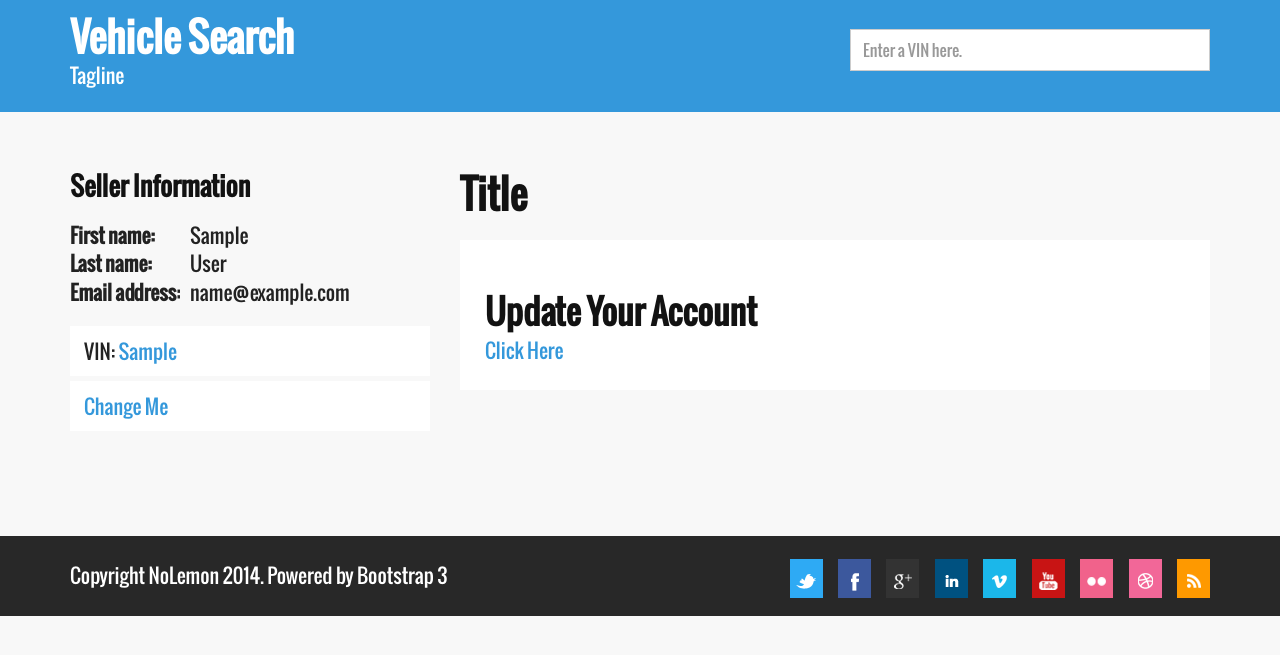
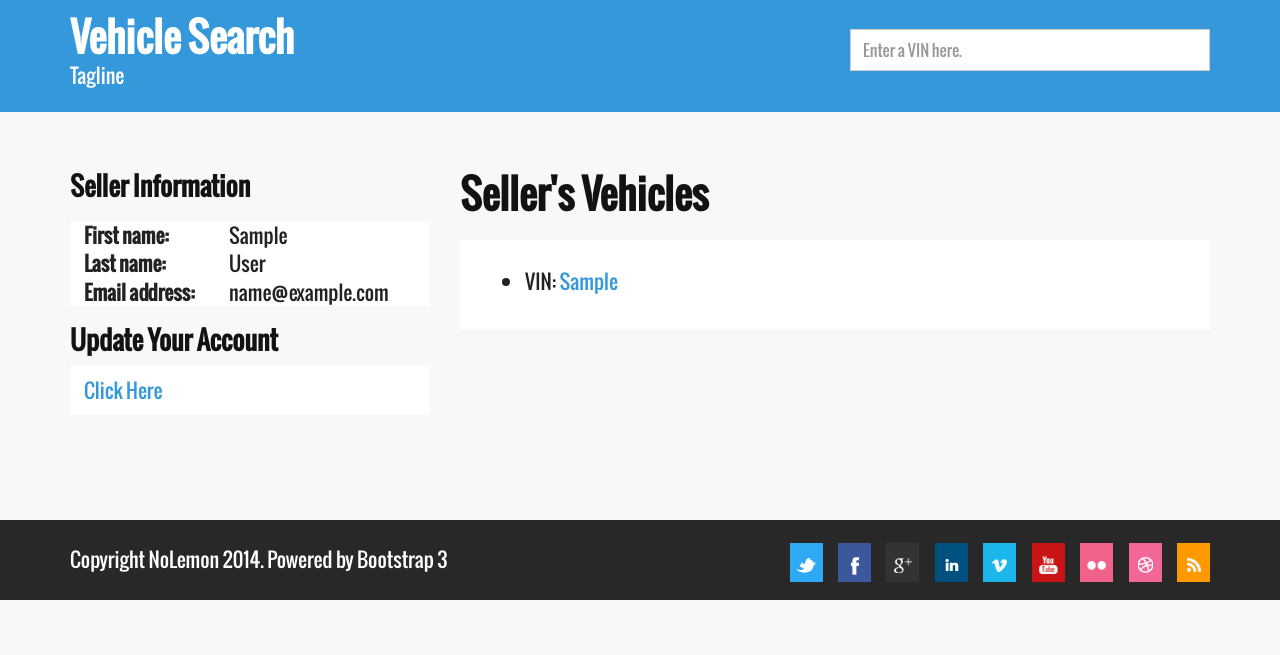
Before and after one commit to AntycSolutions/NoLemon, a Django app: page /sellers/1/ in a window 1280 px wide. Shown: the part 71-726 px from the top of the page. Run offline with Django 3.2, Linux system fonts and the light colour scheme; a user stored in the database is signed in; tables that the repository leaves empty hold one stand-in row (values such as "Sample post").

Commit message:
move update under info in sidebar, move vehicle list to main

```diff
--- a/inspections/templates/sellerdetail.html
+++ b/inspections/templates/sellerdetail.html
@@ -15,22 +15,18 @@
     <div class="main col-sm-8" role="main">
 
       <div class="page-header">
-        <h1>Title</h1>
+        <h1>Seller's Vehicles</h1>
       </div>
 
       <div class="page-main">
 
-          <div class="row"><div class="col-md-12">
-          {% if seller %}
-            {% if seller.email == user.email %}
-              <p>&nbsp;</p>
-              <h2>Update Your Account</h2>
-              <p><a href="{% url 'update_seller' %}">Click Here</a></p>
-            {% endif %}
-          {% else %}
-            <h2>You shouldn't be seeing this.</h2>
-          {% endif %}
-          </div></div>
+        <ul>
+            {% for vehicle in seller.vehicle_set.all %}
+                <li>VIN: <a href="{% url 'vehicle_detail' vehicle.vin %}">{{ vehicle.vin }}</a></li>
+            {% empty %}
+                <li>There are no vehicles owned by this seller.</li>
+            {% endfor %}
+        </ul>
 
       </div>
 
@@ -42,8 +38,14 @@
       <section class="widget nav_menu-2 widget_nav_menu">
         <div>
           <h3>Seller Information</h3>
+          <ul><li>
             <dl class="dl-horizontal">
               {% if seller %}
+              <style>
+                /* bs3 has limits on text, embiggen them */
+                .dl-horizontal dt { width: 125px; }
+                .dl-horizontal dd { margin-left: 145px;}
+              </style>
                 <dt>First name:</dt><dd>{{ seller.first_name }}</dd>
                 <dt>Last name:</dt><dd>{{ seller.last_name }}</dd>
                 <dt>Email address:</dt><dd>{{ seller.email }}</dd>
@@ -51,14 +53,13 @@
                 <dt>You shouldn't be seeing this.</dt>
               {% endif %}
             </dl>
-          <ul>
-            {% for vehicle in seller.vehicle_set.all %}
-                <li>VIN: <a href="{% url 'vehicle_detail' vehicle.vin %}">{{ vehicle.vin }}</a></li>
-            {% empty %}
-                <li>There are no vehicles owned by this seller.</li>
-            {% endfor %}
-            <li><a href="#">Change Me</a></li>
-          </ul>
+          </li></ul>
+          {% if seller and seller.email == user.email%}
+            <h3>Update Your Account</h3>
+            <ul><li>
+              <p><a href="{% url 'update_seller' %}">Click Here</a></p>
+            </li></ul>
+          {% endif %}
         </div>
       </section>
 
```
Lines whose indentation alone changed are shown as unchanged.
